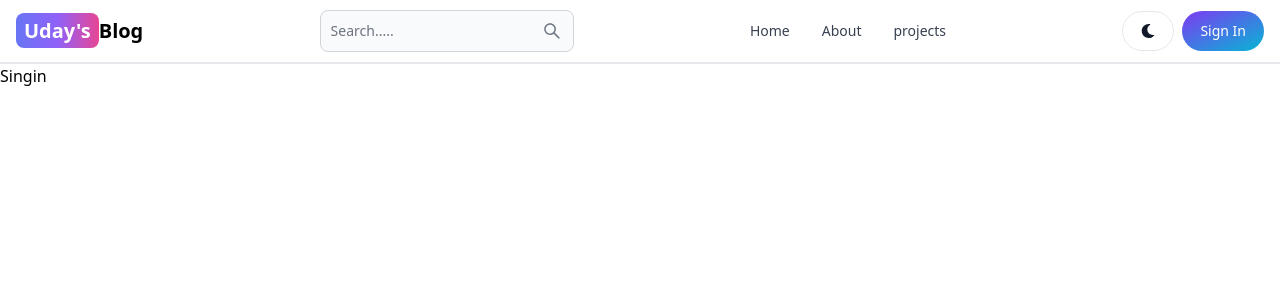
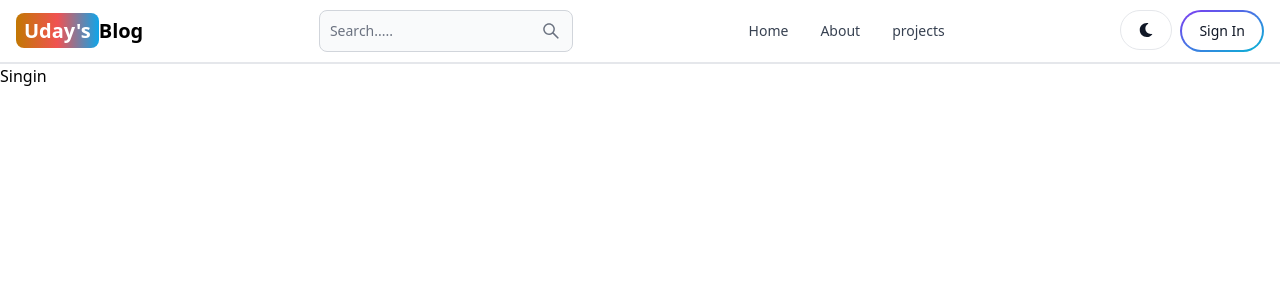
Before and after one commit to Udaykalse/mernBLOG, a React (Vite) app in the folder client/: page /signin in a window 1280 px wide. Shown: the top 300 px of the page. Built offline with nearby package versions, Linux system fonts and the light colour scheme.

Commit message:
backend  setup

```diff
--- a/client/src/Components/Header/Header.jsx
+++ b/client/src/Components/Header/Header.jsx
@@ -2,7 +2,7 @@ import React from "react";
 import { Button, Navbar, TextInput } from "flowbite-react";
 import { Link, useLocation } from "react-router-dom";
 import { AiOutlineSearch } from "react-icons/ai";
-import { FaMoon, FaSign } from "react-icons/fa";
+import { FaMoon} from "react-icons/fa";
 
 export default function Header() {
   const location = useLocation().pathname;
@@ -12,7 +12,7 @@ export default function Header() {
         to="/"
         className="self-center whitespace-nowrap text-sm sm:text-xl font-semibold dark:text-white"
       >
-        <span className="px-2 py-1 bg-gradient-to-r from-indigo-500 via-purple-500 to-pink-500 rounded-lg text-white">
+        <span className="px-2 py-1 bg-gradient-to-r from-yellow-500 via-red-500 to-sky-500 rounded-lg text-white">
           Uday's
         </span>
         Blog
@@ -33,7 +33,7 @@ export default function Header() {
           <FaMoon />
         </Button>
         <Link to="/signin">
-          <Button gradientDuoTone="purpleToBlue" pill>
+          <Button gradientDuoTone="purpleToBlue" outline pill>
             Sign In
           </Button>
         </Link>
```
Also changed, not shown: package.json (added, +18 -0 lines), 1 other file (tests, documents, lock files or other folders).
